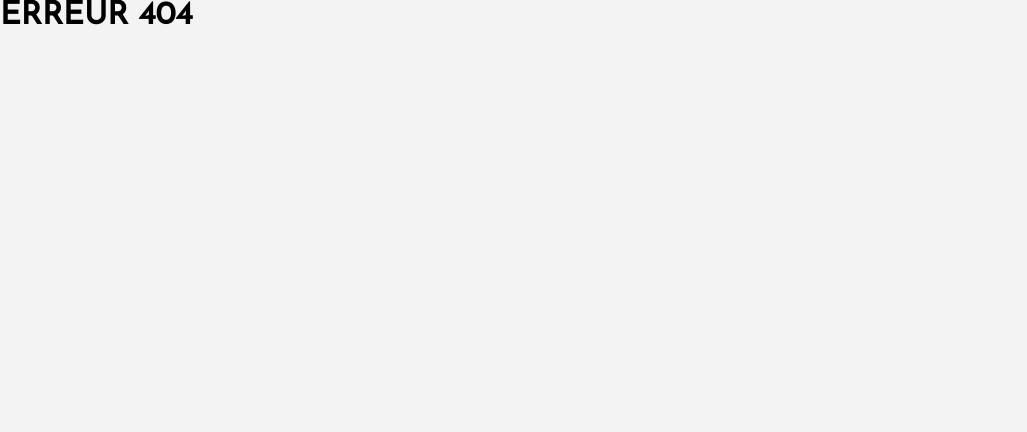
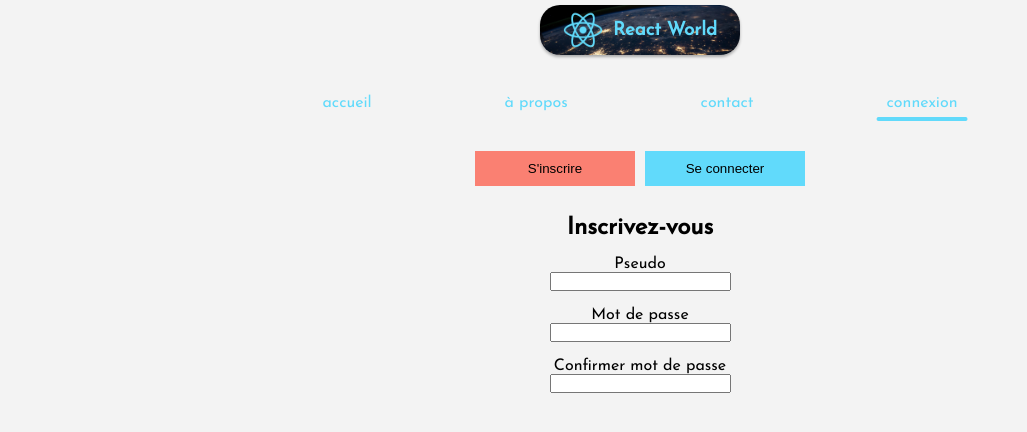
Before and after one commit to JustFS/react-cours, a React (Create React App) app: page /connexion in a window 1280 px wide. Shown: the top 432 px of the page, without its empty margins (0-1027 px from the left). Built offline with nearby package versions, Linux system fonts and the light colour scheme.

Commit message:
finished

```diff
--- a/src/App.js
+++ b/src/App.js
@@ -4,6 +4,7 @@ import Home from "./pages/Home";
 import About from "./pages/About";
 import Contact from "./pages/Contact";
 import NotFound from "./pages/NotFound";
+import Connect from "./pages/Connect";
 
 const App = () => {
   return (
@@ -12,6 +13,7 @@ const App = () => {
         <Route path="/" exact component={Home} />
         <Route path="/about" component={About} />
         <Route path="/contact" component={Contact} />
+        <Route path="/connexion" component={Connect} />
         <Route component={NotFound} />
       </Switch>
     </BrowserRouter>
--- /dev/null
+++ b/src/components/Login.js
@@ -0,0 +1,18 @@
+import React from "react";
+
+const Login = () => {
+  return (
+    <div className="login">
+      <h2>Se connecter</h2>
+      <label htmlFor="">Pseudo</label>
+      <br />
+      <input type="text" />
+      <br />
+      <label htmlFor="">Mot de passe</label>
+      <br />
+      <input type="password" name="" id="" />
+    </div>
+  );
+};
+
+export default Login;
--- a/src/components/Navigation.js
+++ b/src/components/Navigation.js
@@ -14,6 +14,9 @@ const Navigation = () => {
         <NavLink to="/contact" activeClassName="nav-active">
           <li>contact</li>
         </NavLink>
+        <NavLink to="/connexion" activeClassName="nav-active">
+          <li>connexion</li>
+        </NavLink>
       </ul>
     </nav>
   );
--- /dev/null
+++ b/src/components/Signup.js
@@ -0,0 +1,38 @@
+import React, { useState } from "react";
+
+const Signup = () => {
+  const [password, setPassword] = useState("");
+  const [confirmPass, setConfirmPass] = useState("");
+
+  return (
+    <div className="signup">
+      <h2>Inscrivez-vous</h2>
+      <br />
+
+      <label>Pseudo</label>
+      <br />
+
+      <input type="text" />
+      <br />
+      <br />
+      <label>Mot de passe</label>
+      <br />
+
+      <input type="password" onChange={(e) => setPassword(e.target.value)} />
+      {password.length < 8 && password.length > 3 && (
+        <p>Le mot de passe être de 8 caractères minimum</p>
+      )}
+      <br />
+      <br />
+      <label>Confirmer mot de passe</label>
+
+      <br />
+      <input type="password" onChange={(e) => setConfirmPass(e.target.value)} />
+      {confirmPass.length > 4 && password !== confirmPass && (
+        <p>Les mots de passes ne correspondent pas</p>
+      )}
+    </div>
+  );
+};
+
+export default Signup;
--- /dev/null
+++ b/src/pages/Connect.js
@@ -0,0 +1,34 @@
+import React, { useState } from "react";
+import Login from "../components/Login";
+import Logo from "../components/Logo";
+import Navigation from "../components/Navigation";
+import Signup from "../components/Signup";
+
+const Connect = () => {
+  const [loginPage, setLoginPage] = useState(false);
+
+  return (
+    <div className="connect-page">
+      <Logo />
+      <Navigation />
+      <div className="form-container">
+        <button
+          style={{ background: loginPage ? null : "salmon" }}
+          onClick={() => setLoginPage(false)}
+        >
+          S'inscrire
+        </button>
+        <button
+          style={{ background: loginPage ? "salmon" : null }}
+          onClick={() => setLoginPage(true)}
+        >
+          Se connecter
+        </button>
+
+        {loginPage ? <Login /> : <Signup />}
+      </div>
+    </div>
+  );
+};
+
+export default Connect;
--- a/src/styles/index.scss
+++ b/src/styles/index.scss
@@ -2,3 +2,4 @@
 @import "./components/navigation";
 @import "./components/logo";
 @import "./components/countries";
+@import "./pages/connect";
--- /dev/null
+++ b/src/styles/pages/_connect.scss
@@ -0,0 +1,14 @@
+.connect-page {
+  text-align: center;
+
+  button {
+    background: $color-1;
+    padding: 10px;
+    border: none;
+    margin: 0 5px 30px;
+    width: 160px;
+  }
+  p {
+    color: red;
+  }
+}
```
